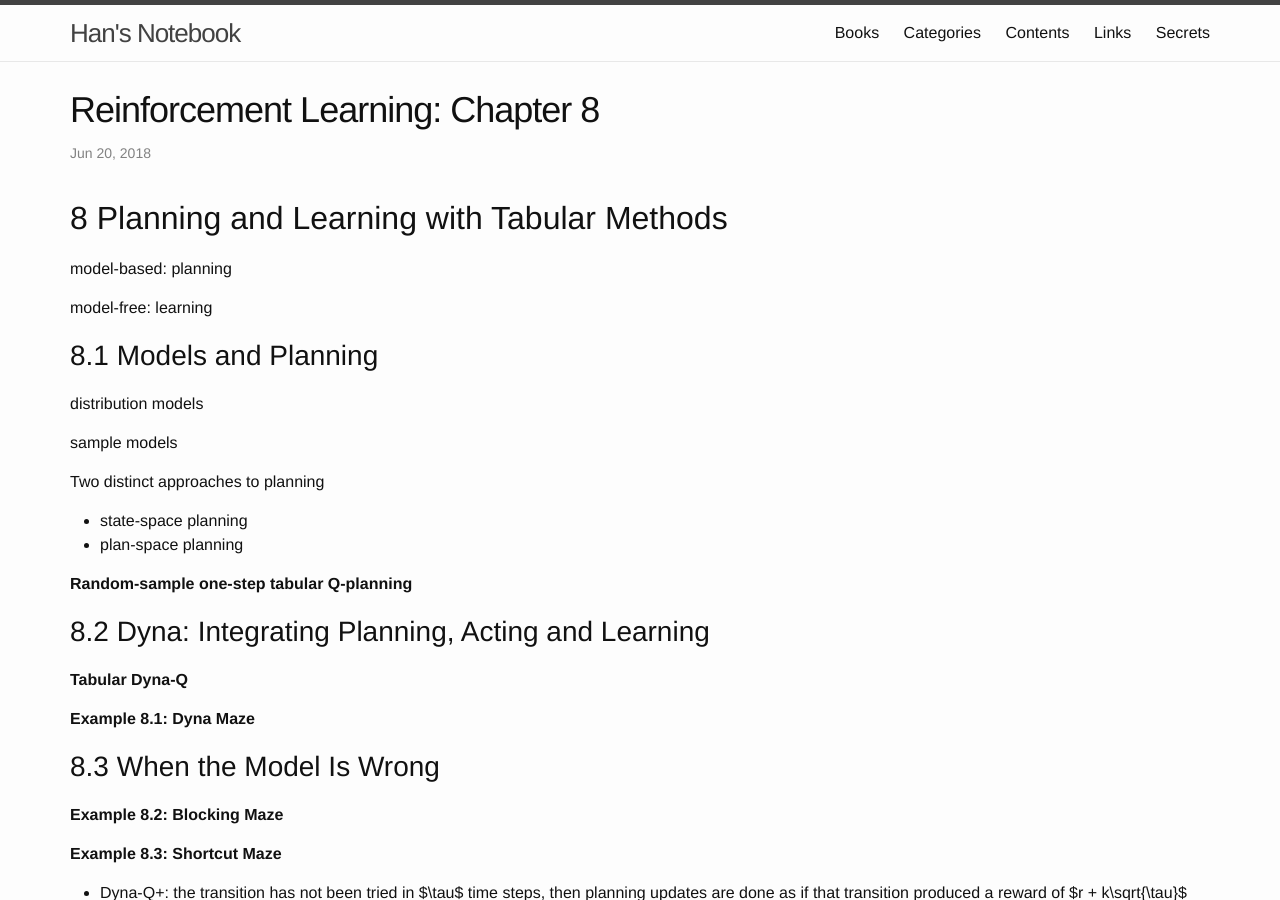
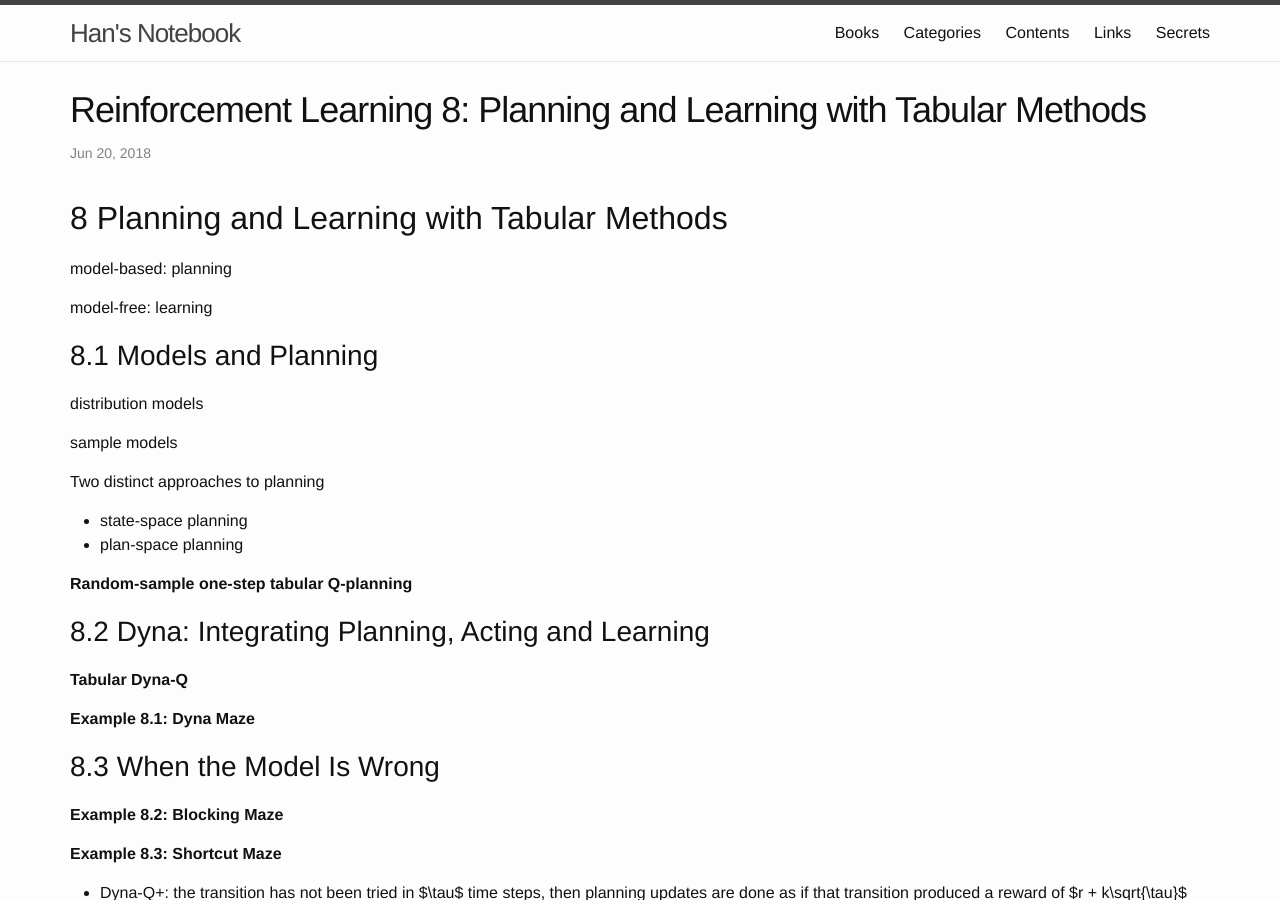
Before and after one commit to FiveEyes/FiveEyes.github.io, a Jekyll site: the page built from _posts/reinforcementlearningbook/2018-06-20-Sutton-Book-8.md, in a window 1280 px wide and 900 px high. Built offline with Jekyll 4.4.1, drawn with Linux system fonts in a browser that asks for light colours.

Commit message:
Update 2018-06-20-Sutton-Book-8.md

```diff
--- a/_posts/reinforcementlearningbook/2018-06-20-Sutton-Book-8.md
+++ b/_posts/reinforcementlearningbook/2018-06-20-Sutton-Book-8.md
@@ -1,6 +1,6 @@
 ---
 layout: post
-title: "Reinforcement Learning: Chapter 8"
+title: "Reinforcement Learning 8: Planning and Learning with Tabular Methods"
 date: 2018-06-20 22:22:00
 categories: Learning
 ---
```
